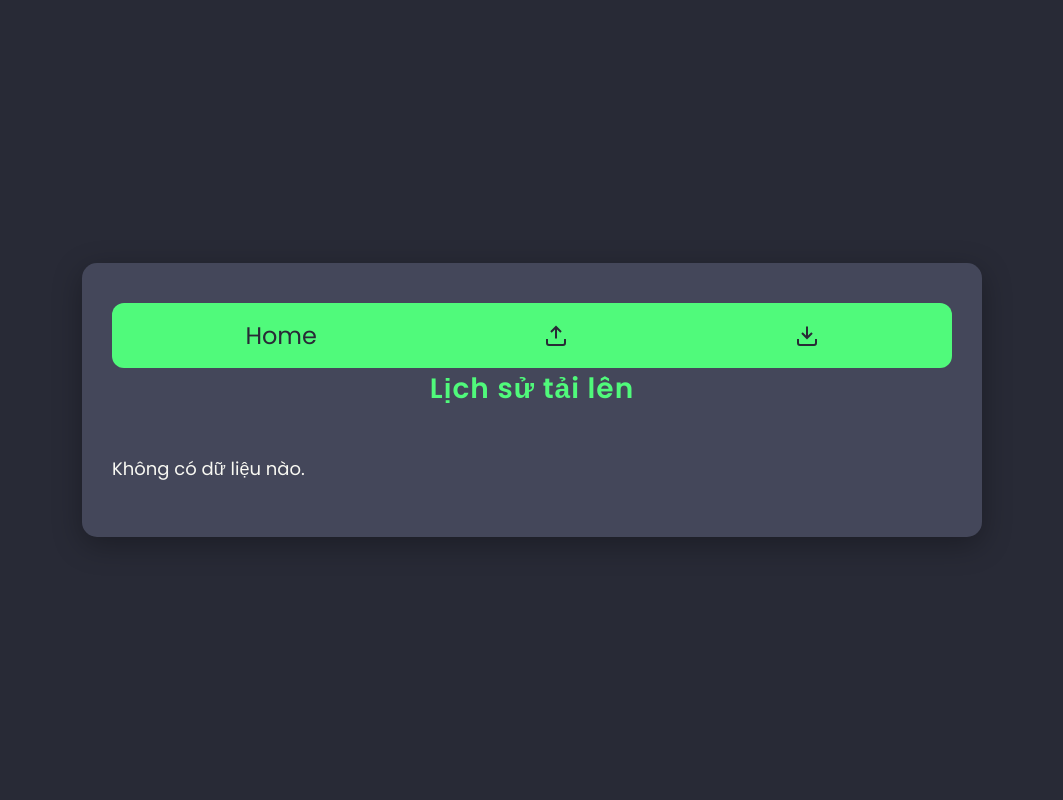
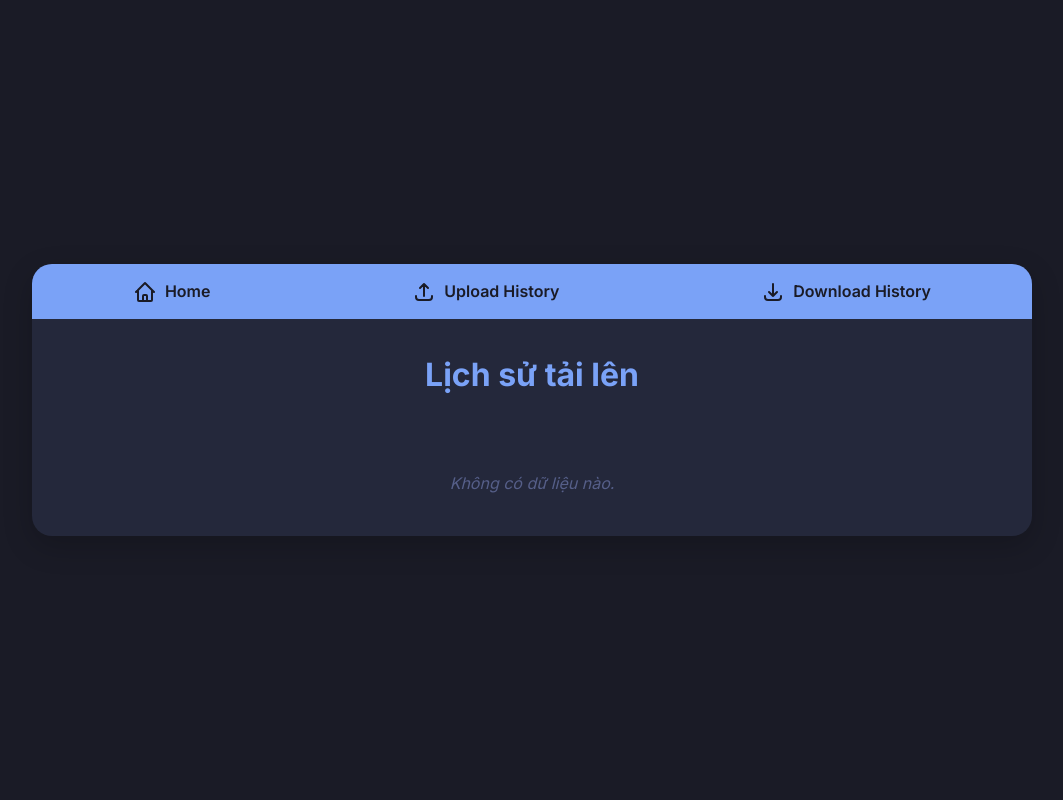
Before and after one commit to tanbaycu/tanbaycu-website, a Flask app: page /upload-history in a window 1280 px wide. Shown: the whole page, without its empty margins (108-1171 px from the left). Run offline with Flask 3, Linux system fonts and the light colour scheme; parts of the project's set-up code (start-up, migrations or seed data) failed here and were passed over.

Commit message:
update history

```diff
--- a/templates/history.html
+++ b/templates/history.html
@@ -2,183 +2,151 @@
 <html lang="en">
 
 <head>
-  <meta charset="UTF-8" />
-  <meta name="viewport" content="width=device-width, initial-scale=1.0" />
+  <meta charset="UTF-8">
+  <meta name="viewport" content="width=device-width, initial-scale=1.0">
   <title>{{ title }}</title>
-  <link href="https://fonts.googleapis.com/css2?family=Poppins:wght@400;600&display=swap" rel="stylesheet" />
-  <link rel="icon" type="image/x-icon" href="{{ url_for('static', filename='favicon.ico') }}" />
+  <link href="https://fonts.googleapis.com/css2?family=Inter:wght@400;600;700&display=swap" rel="stylesheet">
+  <link rel="icon" type="image/x-icon" href="{{ url_for('static', filename='favicon.ico') }}">
   <style>
-    /* Resetting margins and paddings */
+    :root {
+      --bg-primary: #1a1b26;
+      --bg-secondary: #24283b;
+      --text-primary: #a9b1d6;
+      --text-secondary: #565f89;
+      --accent: #7aa2f7;
+      --accent-hover: #2ac3de;
+      --border: #414868;
+    }
+
     * {
       margin: 0;
       padding: 0;
       box-sizing: border-box;
     }
 
-    /* Styling for the body */
     body {
-      font-family: "Poppins", sans-serif;
-      background-color: #282a36;
-      /* Dark theme background */
-      color: #f8f8f2;
-      /* Light text for better contrast */
-      padding: 20px;
+      font-family: 'Inter', sans-serif;
+      background-color: var(--bg-primary);
+      color: var(--text-primary);
+      line-height: 1.6;
       display: flex;
       justify-content: center;
       align-items: center;
       min-height: 100vh;
+      padding: 20px;
     }
 
-    /* Main container with subtle shadow and rounded corners */
     .container {
       width: 100%;
-      max-width: 900px;
-      background-color: #44475a;
-      /* Slightly lighter background for content */
-      border-radius: 15px;
-      box-shadow: 0 8px 30px rgba(0, 0, 0, 0.3);
-      padding: 40px 30px;
-      transition: all 0.3s ease;
+      max-width: 1000px;
+      background-color: var(--bg-secondary);
+      border-radius: 20px;
+      box-shadow: 0 10px 30px rgba(0, 0, 0, 0.2);
+      overflow: hidden;
+      transition: transform 0.3s ease;
     }
 
-    /* Slight elevation effect on hover */
     .container:hover {
-      box-shadow: 0 12px 40px rgba(0, 0, 0, 0.4);
-      transform: translateY(-3px);
+      transform: translateY(-5px);
     }
 
-    /* Navbar styling */
     .navbar {
-      background-color: #50fa7b;
-      /* Bright green for contrast */
+      background-color: var(--accent);
       display: flex;
       justify-content: space-around;
-      /* Evenly space items */
-      align-items: center;
-      padding: 15px 20px;
-      border-radius: 12px;
-      white-space: nowrap;
-      /* Prevent wrapping */
-      overflow: hidden;
-      /* Hide overflow */
+      padding: 15px 0;
     }
 
-    /* Navbar links styling */
     .navbar a {
-      color: #282a36;
-      /* Dark text on light navbar */
+      color: var(--bg-primary);
       text-decoration: none;
-      font-size: 24px;
-      /* Increased icon size */
-      transition: background-color 0.3s ease, color 0.3s ease;
+      font-weight: 600;
+      font-size: 16px;
+      transition: color 0.3s ease;
       display: flex;
-      /* To center icon */
       align-items: center;
-      /* Center align items vertically */
+      gap: 8px;
     }
 
-    /* Hover effect for navbar links */
     .navbar a:hover {
-      background-color: rgba(255, 255, 255, 0.2);
-      border-radius: 8px;
+      color: var(--bg-secondary);
     }
 
-    /* Page title styling */
+    .navbar svg {
+      width: 24px;
+      height: 24px;
+    }
+
     h1 {
       text-align: center;
-      margin-bottom: 30px;
-      color: #50fa7b;
-      /* Title color matching navbar */
-      font-size: 28px;
-      letter-spacing: 1px;
+      margin: 30px 0;
+      color: var(--accent);
+      font-size: 32px;
+      font-weight: 700;
     }
 
-    /* History container with clear spacing */
     .history-container {
       list-style-type: none;
-      padding: 0;
-      margin-top: 20px;
+      padding: 0 30px;
     }
 
-    /* Individual history items */
     .history-item {
-      padding: 15px 0;
-      border-bottom: 1px solid #6272a4;
-      /* Border in a lighter tone */
-      font-size: 18px;
-      display: flex;
-      justify-content: space-between;
-      align-items: center;
+      padding: 20px;
+      border-bottom: 1px solid var(--border);
+      font-size: 16px;
+      transition: background-color 0.3s ease;
     }
 
-    /* Remove border for the last item */
     .history-item:last-child {
       border-bottom: none;
     }
 
-    /* Styling links in history */
+    .history-item:hover {
+      background-color: rgba(255, 255, 255, 0.05);
+    }
+
     .history-item a {
-      color: #8be9fd;
-      /* Light blue for links */
+      color: var(--accent);
       text-decoration: none;
-      font-weight: 500;
       transition: color 0.3s ease;
     }
 
-    /* Hover effect for history links */
     .history-item a:hover {
-      color: #50fa7b;
-      /* Match hover color with navbar green */
+      color: var(--accent-hover);
       text-decoration: underline;
     }
 
-    /* Custom button styling */
-    .btn-custom {
-      display: inline-block;
-      padding: 12px 25px;
-      background-color: #50fa7b;
-      color: #282a36;
-      border: none;
-      border-radius: 8px;
-      font-size: 16px;
-      font-weight: 600;
-      cursor: pointer;
-      transition: background-color 0.3s ease, box-shadow 0.3s ease;
+    .empty-state {
+      text-align: center;
+      padding: 40px;
+      color: var(--text-secondary);
+      font-style: italic;
     }
 
-    /* Button hover effect */
-    .btn-custom:hover {
-      background-color: #4bf66f;
-      box-shadow: 0 4px 10px rgba(0, 0, 0, 0.1);
-    }
+    @media (max-width: 768px) {
+      .container {
+        border-radius: 10px;
+      }
 
-    /* Center align elements */
-    .text-center {
-      text-align: center;
-      margin-top: 40px;
-    }
-
-    /* Media query for responsiveness */
-    @media (max-width: 768px) {
       .navbar {
-        padding: 10px;
-        /* Adjust padding */
-        flex-direction: row;
-        /* Keep items in a row */
-        align-items: center;
-        /* Center align */
-        overflow-x: auto;
-        /* Enable horizontal scrolling if needed */
+        padding: 10px 0;
       }
 
       .navbar a {
-        margin: 0 10px;
-        /* Space between icons */
+        font-size: 14px;
       }
 
-      .container {
-        padding: 20px;
-        /* Adjust padding for smaller screens */
+      h1 {
+        font-size: 24px;
+        margin: 20px 0;
+      }
+
+      .history-container {
+        padding: 0 15px;
+      }
+
+      .history-item {
+        padding: 15px;
       }
     }
   </style>
@@ -186,22 +154,29 @@
 
 <body>
   <div class="container">
-    <!-- Navbar -->
-    <div class="navbar">
-      <a href="/upload_file"> Home </a>
+    <nav class="navbar">
+      <a href="/upload_file">
+        <svg xmlns="http://www.w3.org/2000/svg" fill="none" viewBox="0 0 24 24" stroke="currentColor">
+          <path stroke-linecap="round" stroke-linejoin="round" stroke-width="2"
+            d="M3 12l2-2m0 0l7-7 7 7M5 10v10a1 1 0 001 1h3m10-11l2 2m-2-2v10a1 1 0 01-1 1h-3m-6 0a1 1 0 001-1v-4a1 1 0 011-1h2a1 1 0 011 1v4a1 1 0 001 1m-6 0h6" />
+        </svg>
+        Home
+      </a>
       <a href="/upload-history" id="upload-history-link">
-        <svg xmlns="http://www.w3.org/2000/svg" width="24" height="24" viewBox="0 0 24 24" fill="none" stroke="#282a36"
-          stroke-width="2" stroke-linecap="butt" stroke-linejoin="arcs">
-          <path d="M3 15v4c0 1.1.9 2 2 2h14a2 2 0 0 0 2-2v-4M17 8l-5-5-5 5M12 4.2v10.3" />
+        <svg xmlns="http://www.w3.org/2000/svg" fill="none" viewBox="0 0 24 24" stroke="currentColor">
+          <path stroke-linecap="round" stroke-linejoin="round" stroke-width="2"
+            d="M4 16v1a3 3 0 003 3h10a3 3 0 003-3v-1m-4-8l-4-4m0 0L8 8m4-4v12" />
         </svg>
+        Upload History
       </a>
       <a href="/download-history" id="download-history-link">
-        <svg xmlns="http://www.w3.org/2000/svg" width="24" height="24" viewBox="0 0 24 24" fill="none" stroke="#282a36"
-          stroke-width="2" stroke-linecap="butt" stroke-linejoin="arcs">
-          <path d="M3 15v4c0 1.1.9 2 2 2h14a2 2 0 0 0 2-2v-4M17 9l-5 5-5-5M12 12.8V2.5" />
+        <svg xmlns="http://www.w3.org/2000/svg" fill="none" viewBox="0 0 24 24" stroke="currentColor">
+          <path stroke-linecap="round" stroke-linejoin="round" stroke-width="2"
+            d="M4 16v1a3 3 0 003 3h10a3 3 0 003-3v-1m-4-4l-4 4m0 0l-4-4m4 4V4" />
         </svg>
+        Download History
       </a>
-    </div>
+    </nav>
 
     <h1>{{ title }}</h1>
 
@@ -209,15 +184,16 @@
       {% for item in history %}
       <li class="history-item">
         {% if 'http' in item %}
-        <a href="{{ item }}" target="_blank">{{ item }}</a>
-        {% else %} {{ item }} {% endif %}
+        <a href="{{ item }}" target="_blank" rel="noopener noreferrer">{{ item }}</a>
+        {% else %}
+        {{ item }}
+        {% endif %}
       </li>
       {% else %}
-      <li class="history-item">Không có dữ liệu nào.</li>
+      <li class="empty-state">Không có dữ liệu nào.</li>
       {% endfor %}
     </ul>
   </div>
-
 </body>
 
 </html>
```
